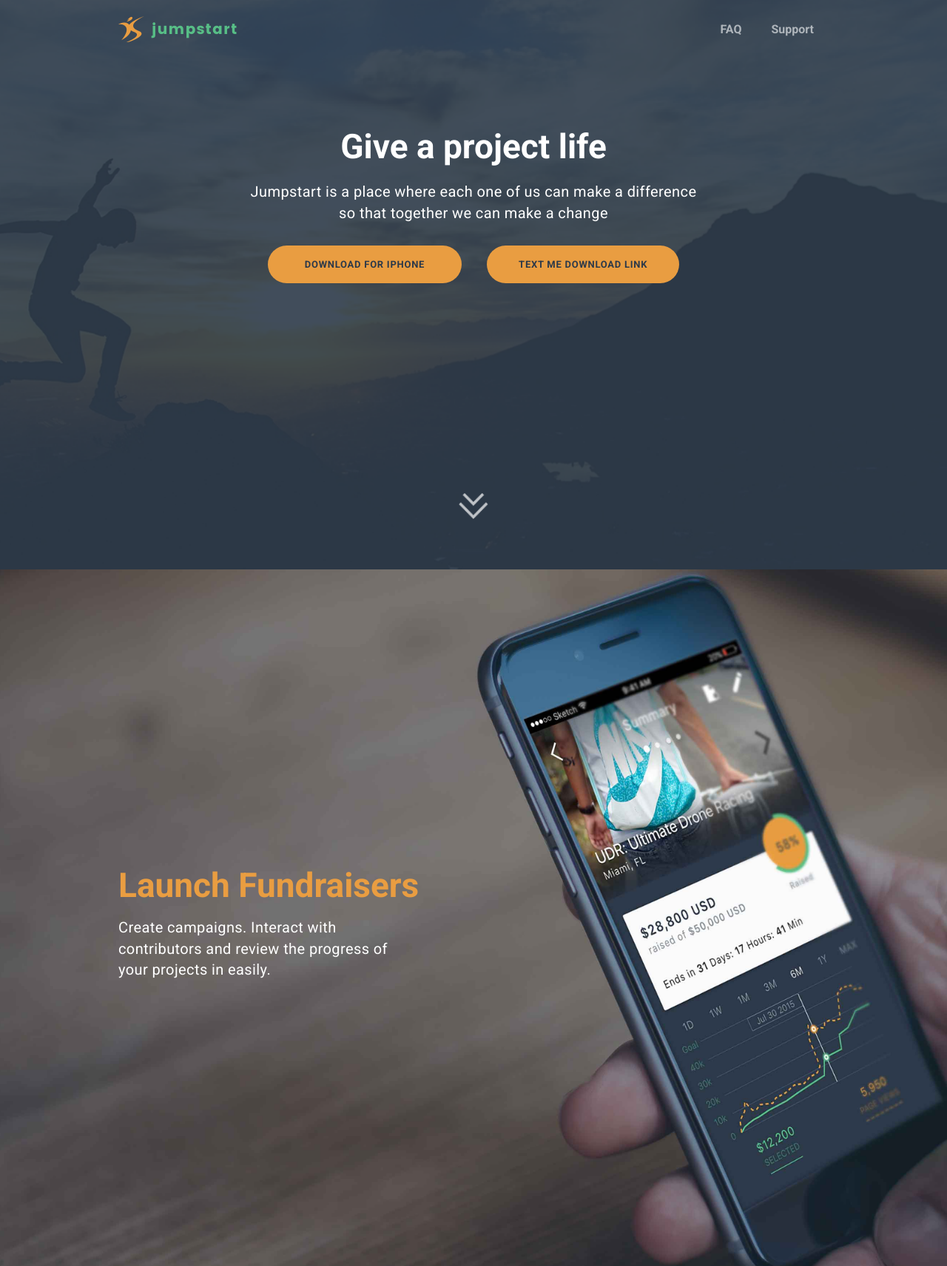
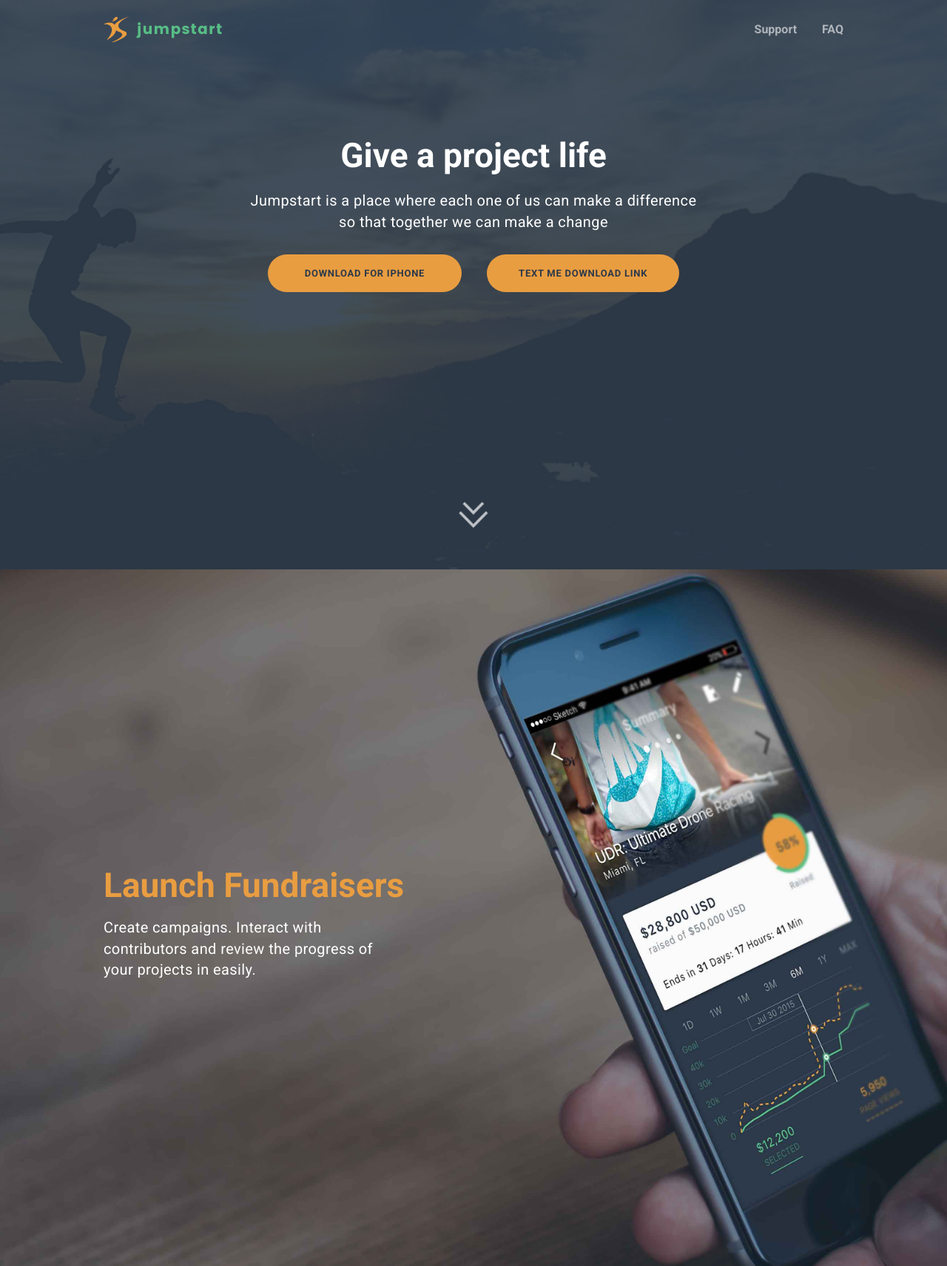
Before and after one commit to Enigmatologist/Jumpstart, a plain HTML site: page index.html in a window 1280 px wide. Shown: the top 1712 px of the page at 74% size. Drawn offline with Linux system fonts and the light colour scheme.

Commit message:
Optimized html-upgraded imgs and footer

```diff
--- a/index.html
+++ b/index.html
@@ -20,30 +20,17 @@
           <div class="grid">
             <div class="grid__item zero--one-half">
               <div class="logo">
-                <a href="index.html" class="site-logo"><img src="images/site_logo.png" alt="Jumpstart" /></a>
+                <a href="index.html" class="site-logo"><img src="images/2x/site_logo_2x.png" alt="Jumpstart" /></a>
               </div>
             </div>
-
-            <div class="grid__item zero--one-half">
-              <div class="btn-support">
-                <a href="support.html">Support</a>
-              </div>
-              <div class="btn-faq">
-                <a href="FAQ.html">FAQ</a>
-              </div>
+            <div class="text-right grid__item zero--one-half">
+              <a href="support.html" class="btn-nav">Support</a>
+              <a href="FAQ.html" class="btn-nav">FAQ</a>
             </div>
-
-<!--             <div class="grid__item zero--one-half">
-              <a href="support.html" class="main-nav">Support</a>
-              <a href="FAQ.html" class="main-nav">FAQ</a>
-            </div> -->
-
           </div>
-       <!-- </div> -->
       </nav>
 
       <section class="hero">
-          <div class="heroContent">
             <h1 class="slogan">Give a project life</h1>
             <p class="catch_phrase">Jumpstart is a place where each one of us can make a difference so that together we can make a change</p>
             <a href="iphone.html" class="btn1">DOWNLOAD FOR IPHONE</a>
@@ -51,7 +38,6 @@
             <div class="scroll-bottom">
               <a href="#launch"><img class="scroll-down" src="images/Down-btn.png" /></a>
             </div>
-          </div>
       </section>
 
       </div>
@@ -69,8 +55,7 @@
         </div>
       </div>
     </section>
-      <!--grid__item one(dash dash)one-third
-          grid__item one(dash dash)two-thirds -->
+
     <section class="donor">
       <div class="wrapper">
         <div class="grid">
@@ -109,13 +94,9 @@
         <nav class="middle-footer-block">
             <ul class="link-list">
               <li><a href="">© Copyright 2016</a></li>
-              <li><a>|</a>
               <li><a href="">FAQ</a></li>
-              <li><a>|</a>
               <li><a href="">Support</a></li>
-              <li><a class="hide-foot">|</a>
               <li><a class="hide-foot" href="">Privacy</a></li>
-              <li><a class="hide-foot">|</a>
               <li><a class="hide-foot" href="">Terms</a></li>
             </ul>
         </nav>
--- a/sass/theme/style.scss
+++ b/sass/theme/style.scss
@@ -53,8 +53,16 @@ header .home {
   background-position: center;
   min-height: 700px;
 
+  @media (min-width: 560px){
+    padding:10px 0px;
+  }
+
   @media (min-width: 640px){
     min-height: 770px;
+  }
+
+  @media (min-width: 750px){
+    padding: 30px;
   }
 }
 
@@ -63,54 +71,41 @@ header .home {
   z-index:999;
 }
 
+.site-logo img {
+  width: 160px;
+  height: 35px;
+}
+
 .main_nav .logo {
   text-align: center;
 
   @media (min-width: 560px) {
     text-align: left;
-    margin: 2px 0;
-  }
-
-  @media (min-width: 750px) {
-    margin: 22px 0 0 20px;
+    margin: -8px 0;
   }
 }
 
-.main_nav .btn-faq > a,
-.main_nav .btn-support >a {
-  text-decoration: none;
-  font-weight: 700;
-  color: #AFB5BB
+.text-right {
+  text-align: right;
 }
 
-.main_nav .btn-faq:hover > a,
-.main_nav .btn-support:hover > a {
-  color: #FFFFFF;
-}
+.btn-nav {
+  margin-left: 30px;
+  display: inline-block;
 
-.main_nav .btn-faq {
-  float: right;
-  margin: 10px 40px 0px 0px;
-
-  @media (min-width: 750px) {
-    margin-top: 30px;
-  }
-  @media (max-width: 560px){
+  @media (max-width:560px){
     visibility: hidden;
   }
 }
 
-.main_nav .btn-support {
-  float: right;
-  margin: 10px 20px 0px 0px;
-
-  @media (min-width: 750px) {
-    margin: 30px 40px 0px 0px;
+a {
+  text-decoration: none;
+  font-weight: 700;
+  color: #AFB5BB;
 }
 
-  @media (max-width: 560px){
-    visibility: hidden;
-  }
+a:hover {
+  color: #FFFFFF;
 }
 
 /* BUTTONS */
@@ -170,27 +165,20 @@ header .home {
 }
 
 /* HERO */
-.hero {
-  @media (min-width: 750px){
-    margin-top: 110px;
+
+.slogan {
+  margin-bottom: 20px;
+  font-size: 46px;
+  font-weight: 700;
+  padding-top: 20px;
+  margin-top: 0;
+
+  @media (min-width: 560px){
+    padding-top: 130px;
   }
 }
 
-.heroContent {
-  margin-top: -40px;
-
-  @media (min-width: 560px){
-    margin-top: 68px;
-  }
-}
-
-.heroContent .slogan {
-  margin-bottom: 20px;
-  font-size: 46px;
-  font-weight: 700;
-}
-
-.heroContent .catch_phrase {
+.catch_phrase {
   margin-bottom: 45px;
   font-weight: 400;
 
@@ -211,7 +199,6 @@ header .home {
 
 /* LAUNCH FUNDRAISERS */
 #launch {
-  display: table;
   width: 100%;
   background-image: url("../../images/2x/launch_background_small.png");
   background-size: cover;
@@ -228,10 +215,17 @@ header .home {
 
   @media (min-width: 520px){
     min-height: 950px;
+    padding-top: 12px;
   }
 
   @media (min-width: 705px){
     background-image: url("../../images/2x/launch_background.png");
+    padding-top: 400px;
+  }
+
+  @media (max-width: 1000px){
+    padding-left: 30px;
+    padding-right: 30px;
   }
 }
 
@@ -239,7 +233,7 @@ header .home {
   color: #E99D41;
   font-size: 46px;
   margin-bottom: 16px;
-  margin-top: 10px;
+  margin-top: 0px;
 
   @media (min-width: 705px){
     text-align: left;
@@ -262,17 +256,6 @@ header .home {
   }
 }
 
-.launch-content {
-  @media (min-width: 705px){
-    margin-top: 400px;
-  }
-
-  @media (min-width: 750px){
-    margin-left: 20px;
-    margin-top: 400px;
-  }
-}
-
 /* BE A DONOR */
 .donor {
   display: block;
@@ -291,7 +274,7 @@ header .home {
 
     @media (min-width:1000px){
       position: relative;
-      left: 670px;
+      left: 660px;
       top: 170px;
     }
   }
@@ -351,39 +334,30 @@ header .home {
 
 /* TRY OUT JUMPSTART */
 .try-out {
-  display: table;
   width: 100%;
   background-image: url("../../images/download_background.png");
   background-size: cover;
   background-position: center;
   text-align: center;
-  min-height: 600px;
+  min-height: 500px;
+  padding-top: 30px;
 
-  @media (min-width: 463px){
-    min-height: 400px;
-  }
-
-  .try-out-content{
-    @media (min-width: 320px){
-      margin-top: 85px;
+  @media (min-width: 360px){
+    padding-top: 40px;
   }
 
   @media (min-width: 433px){
-      margin-top: 105px;
+    padding-top: 70px;
   }
 
   @media (min-width: 463px){
-      margin-top: 35px;
+    min-height: 500px;
   }
 
   @media (min-width: 604px){
-      margin-top: 85px;
+    padding-top: 125px;
   }
 
-    @media (min-width: 640px){
-      margin-top: 85px;
-    }
-  }
 }
 
 .try-out-content .try-title {
@@ -418,11 +392,7 @@ header .home {
 }
 
 .footer-nav-block .link-list {
-  font-size: 14px;
-  font-weight: 300;
   text-align: center;
-  font-family:"Roboto", Helvetica, Arial, sans-serif;
-  color: #ffffff;
 }
 
 .footer-nav-block .link-list {
@@ -444,16 +414,6 @@ header .home {
     padding: 0 0 10px 0;
     display: block;
     margin-left: -70px;
+    line-height: 40px;
   }
 }
-
-.footer-nav-block .link-list a {
-  text-decoration: none;
-  color: #ffffff;
-}
-
-/* .footer-nav-block .hide-foot {
-  @media (max-width: 750px) {
-    visibility: hidden;
-  }
-} */
```
Also changed, not shown: css/theme/style.css, images/2x/site_logo_2x.png (added), 1 other file. Lines whose indentation alone changed are shown as unchanged.
